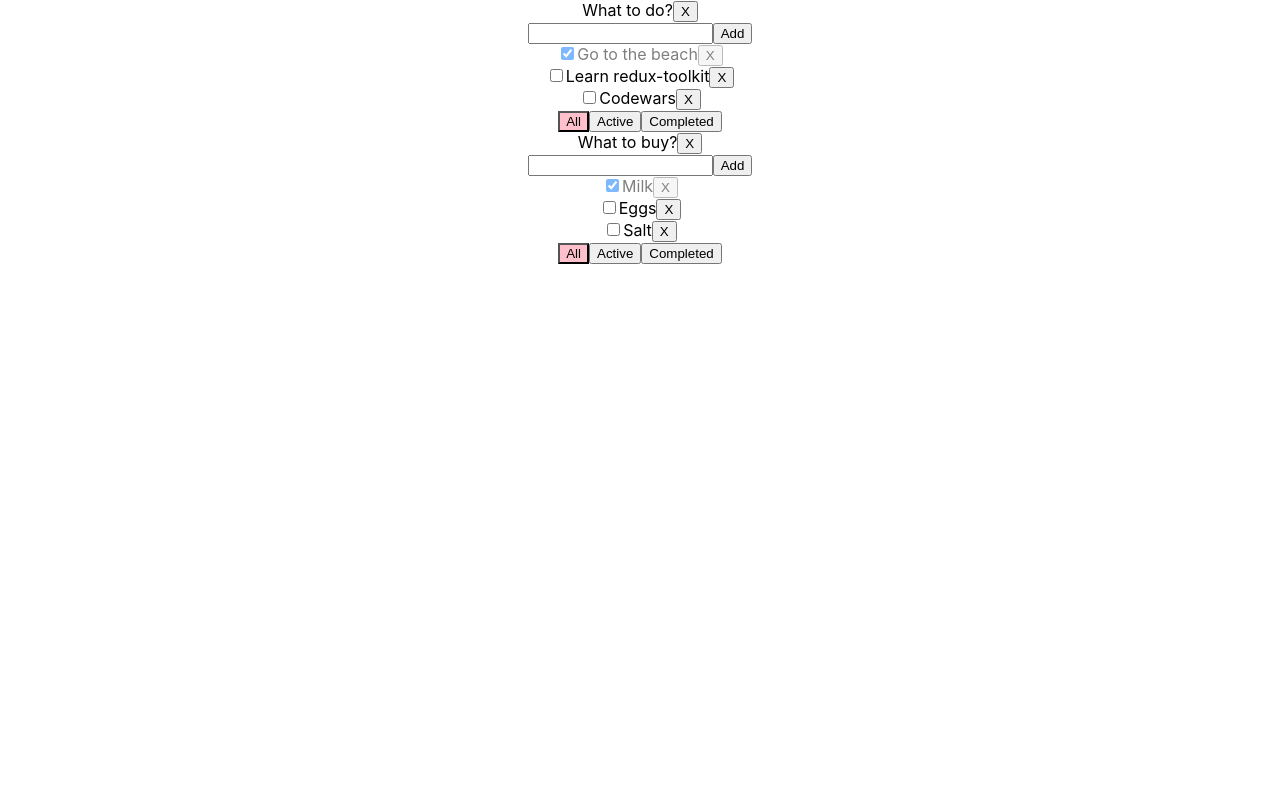
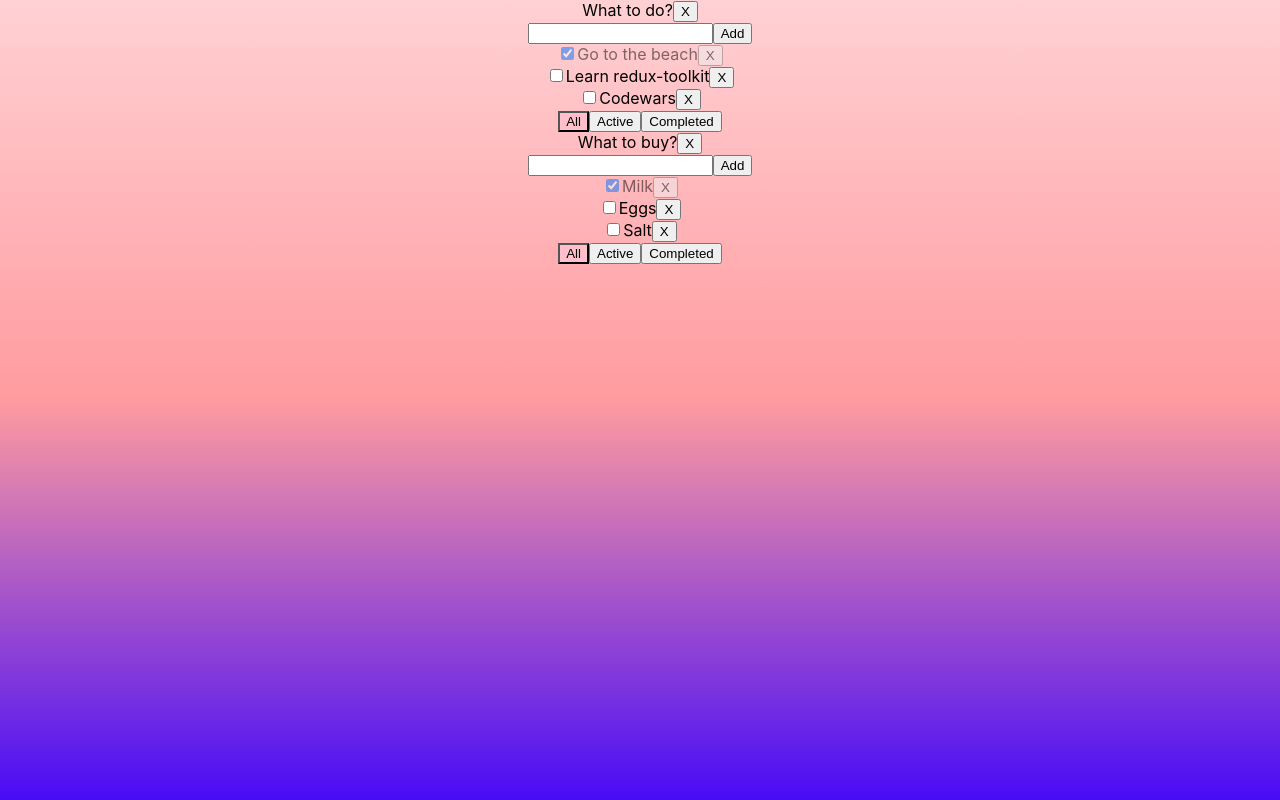
Before and after one commit to itsmeshusha/redux-toolkit-todolist, a React (Create React App) app: page / in a window 1280 px wide. Built offline with nearby package versions, Linux system fonts and the light colour scheme.

Commit message:
Add gradient background

```diff
--- a/src/App.css
+++ b/src/App.css
@@ -1,5 +1,7 @@
 .App {
   text-align: center;
+  height: 100vh;
+  background-image: linear-gradient(#ffd1d4, #ff9b9f, #480bf7);
 }
 .error {
   border: 1px solid red;
```
